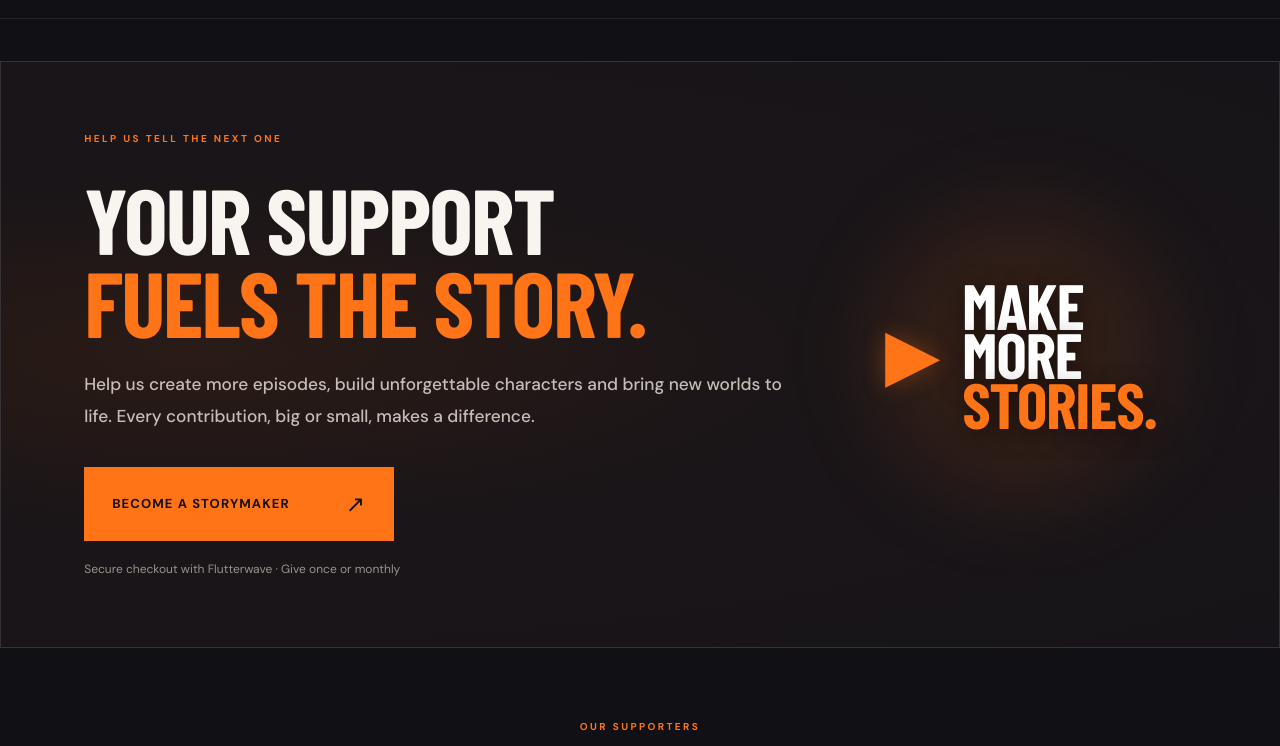
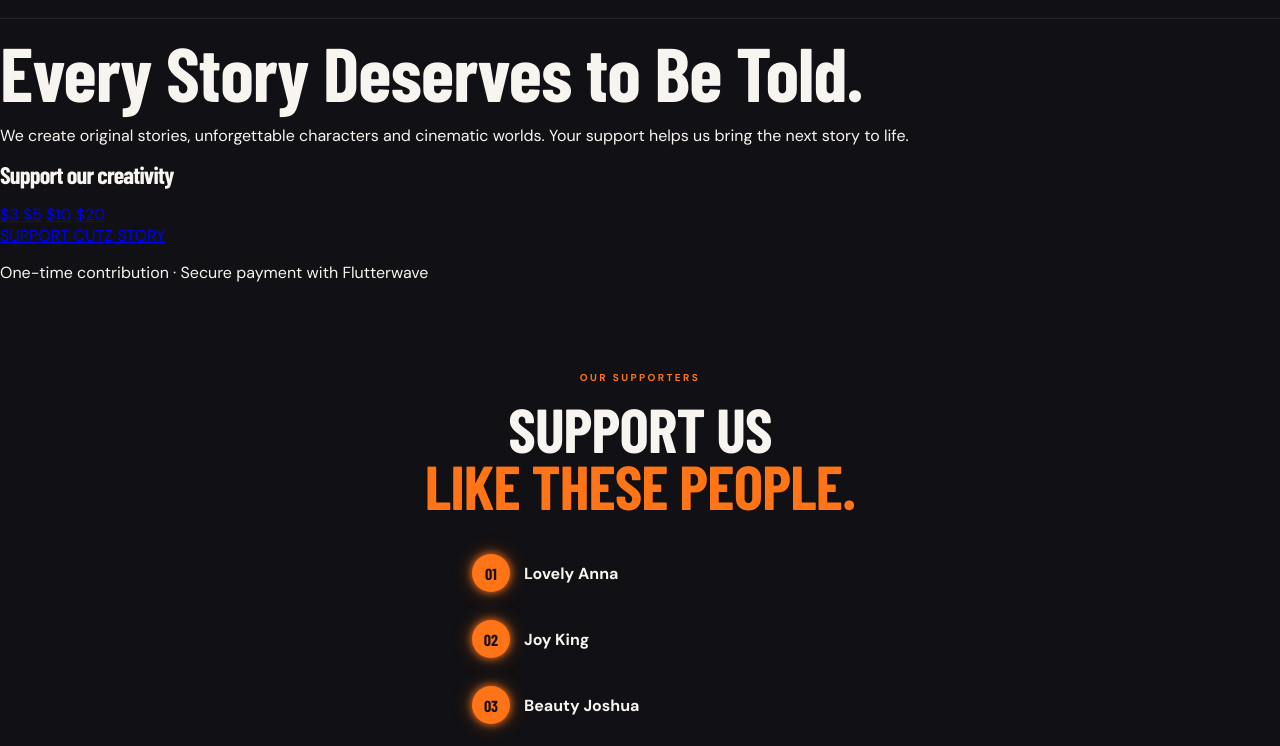
Before and after one commit to crea8or1018/cutzstory, a plain HTML site: page index.html in a window 1280 px wide. Shown: the part 53-799 px from the top of the page. Drawn offline with nearby package versions, Linux system fonts and the light colour scheme; a web font is replaced by a local one.

Commit message:
Replace hero with first donation panel reference design

```diff
--- a/index.html
+++ b/index.html
@@ -3,7 +3,7 @@
 <head>
 <meta charset="UTF-8"><meta name="viewport" content="width=device-width, initial-scale=1">
 <meta name="theme-color" content="#111014">
-<meta name="description" content="Your support fuels the story. Help CUTZ STORY create more original cinematic stories.">
+<meta name="description" content="Every story deserves to be told. Support CUTZ STORY and help bring the next story to life.">
 <title>CUTZ STORY — Support Us</title>
 <link rel="preconnect" href="https://fonts.googleapis.com"><link rel="preconnect" href="https://fonts.gstatic.com" crossorigin>
 <link href="https://fonts.googleapis.com/css2?family=Barlow+Condensed:wght@600;700;800;900&family=DM+Sans:wght@400;500;600;700&display=swap" rel="stylesheet">
@@ -15,17 +15,19 @@
   <a class="top-link" href="https://flutterwave.com/donate/gzoyrcpupcqi" target="_blank" rel="noopener">SUPPORT US ↗</a>
 </header>
 <main>
-  <section class="hero">
-    <div class="hero-copy">
-      <div class="eyebrow">HELP US TELL THE NEXT ONE</div>
-      <h1>YOUR SUPPORT<br><em>FUELS THE STORY.</em></h1>
-      <p>Help us create more episodes, build unforgettable characters and bring new worlds to life. Every contribution, big or small, makes a difference.</p>
-      <a class="hero-btn" href="https://flutterwave.com/donate/gzoyrcpupcqi" target="_blank" rel="noopener">BECOME A STORYMAKER <span>↗</span></a>
-      <small>Secure checkout with Flutterwave · Give once or monthly</small>
-    </div>
-    <div class="hero-art" aria-hidden="true">
-      <div class="hero-glow"></div><div class="hero-play">▶</div>
-      <div class="hero-art-words">MAKE<br>MORE<br><em>STORIES.</em></div>
+  <section class="donation-panel">
+    <h1>Every Story Deserves to Be Told.</h1>
+    <p class="donation-intro">We create original stories, unforgettable characters and cinematic worlds. Your support helps us bring the next story to life.</p>
+    <div class="donation-form">
+      <h2>Support our creativity</h2>
+      <div class="amount-grid">
+        <a href="https://flutterwave.com/donate/gzoyrcpupcqi" target="_blank" rel="noopener">$3</a>
+        <a href="https://flutterwave.com/donate/gzoyrcpupcqi" target="_blank" rel="noopener">$5</a>
+        <a href="https://flutterwave.com/donate/gzoyrcpupcqi" target="_blank" rel="noopener">$10</a>
+        <a href="https://flutterwave.com/donate/gzoyrcpupcqi" target="_blank" rel="noopener">$20</a>
+      </div>
+      <a class="donation-submit" href="https://flutterwave.com/donate/gzoyrcpupcqi" target="_blank" rel="noopener">SUPPORT CUTZ STORY</a>
+      <p class="donation-footnote">One-time contribution · Secure payment with Flutterwave</p>
     </div>
   </section>
   <section class="founders">
@@ -41,24 +43,9 @@
   <section class="series">
     <div class="series-heading"><div><div class="eyebrow">FROM OUR STORY WORLD</div><h2>MADE POSSIBLE<br><em>BY IMAGINATION.</em></h2></div><div class="views"><b>100K+</b><span>COMBINED SERIES VIEWS</span></div></div>
     <div class="series-grid">
-      <article class="series-card">
-        <div class="thumb thumb-night" role="img" aria-label="Illustrated cinematic hotel lobby at night, The Night Clerk">
-          <span class="thumb-kicker">A CUTZ STORY ORIGINAL</span><span class="moon"></span><span class="hotel-window"></span><span class="desk"></span><span class="clerk"></span><span class="thumb-title">THE<br><strong>NIGHT</strong><br>CLERK</span><span class="thumb-episode">EPISODE ONE</span><span class="thumb-stamp">01</span>
-        </div>
-        <div class="series-caption"><b>THE NIGHT CLERK</b><span>EPISODE ONE</span></div>
-      </article>
-      <article class="series-card">
-        <div class="thumb thumb-envelopes" role="img" aria-label="Illustrated dramatic stack of twelve sealed envelopes, The Twelve Envelopes">
-          <span class="thumb-kicker">SOME LETTERS CHANGE EVERYTHING</span><span class="envelope e-one"></span><span class="envelope e-two"></span><span class="envelope e-three"></span><span class="envelope e-four"></span><span class="envelope e-five"></span><span class="envelope-seal">12</span><span class="thumb-title">THE TWELVE<br><strong>ENVELOPES</strong></span><span class="thumb-episode">PART 1</span><span class="thumb-stamp">12</span>
-        </div>
-        <div class="series-caption"><b>THE TWELVE ENVELOPES</b><span>PART 1</span></div>
-      </article>
-      <article class="series-card">
-        <div class="thumb thumb-note" role="img" aria-label="Illustrated mysterious handwritten note under a warm spotlight, The Note">
-          <span class="thumb-kicker">ONE MESSAGE. TOO MANY QUESTIONS.</span><span class="paper"><i></i><i></i><i></i><i></i><b>DON'T<br>TRUST<br>EVERYONE.</b></span><span class="thumb-title">THE<br><strong>NOTE</strong></span><span class="thumb-episode">PART 1</span><span class="thumb-stamp">03</span>
-        </div>
-        <div class="series-caption"><b>THE NOTE</b><span>PART 1</span></div>
-      </article>
+      <article class="series-card"><div class="thumb thumb-night" role="img" aria-label="Illustrated cinematic hotel lobby at night, The Night Clerk"><span class="thumb-kicker">A CUTZ STORY ORIGINAL</span><span class="moon"></span><span class="hotel-window"></span><span class="desk"></span><span class="clerk"></span><span class="thumb-title">THE<br><strong>NIGHT</strong><br>CLERK</span><span class="thumb-episode">EPISODE ONE</span><span class="thumb-stamp">01</span></div><div class="series-caption"><b>THE NIGHT CLERK</b><span>EPISODE ONE</span></div></article>
+      <article class="series-card"><div class="thumb thumb-envelopes" role="img" aria-label="Illustrated dramatic stack of twelve sealed envelopes, The Twelve Envelopes"><span class="thumb-kicker">SOME LETTERS CHANGE EVERYTHING</span><span class="envelope e-one"></span><span class="envelope e-two"></span><span class="envelope e-three"></span><span class="envelope e-four"></span><span class="envelope e-five"></span><span class="envelope-seal">12</span><span class="thumb-title">THE TWELVE<br><strong>ENVELOPES</strong></span><span class="thumb-episode">PART 1</span><span class="thumb-stamp">12</span></div><div class="series-caption"><b>THE TWELVE ENVELOPES</b><span>PART 1</span></div></article>
+      <article class="series-card"><div class="thumb thumb-note" role="img" aria-label="Illustrated mysterious handwritten note under a warm spotlight, The Note"><span class="thumb-kicker">ONE MESSAGE. TOO MANY QUESTIONS.</span><span class="paper"><i></i><i></i><i></i><i></i><b>DON'T<br>TRUST<br>EVERYONE.</b></span><span class="thumb-title">THE<br><strong>NOTE</strong></span><span class="thumb-episode">PART 1</span><span class="thumb-stamp">03</span></div><div class="series-caption"><b>THE NOTE</b><span>PART 1</span></div></article>
     </div>
   </section>
 </main>
```
